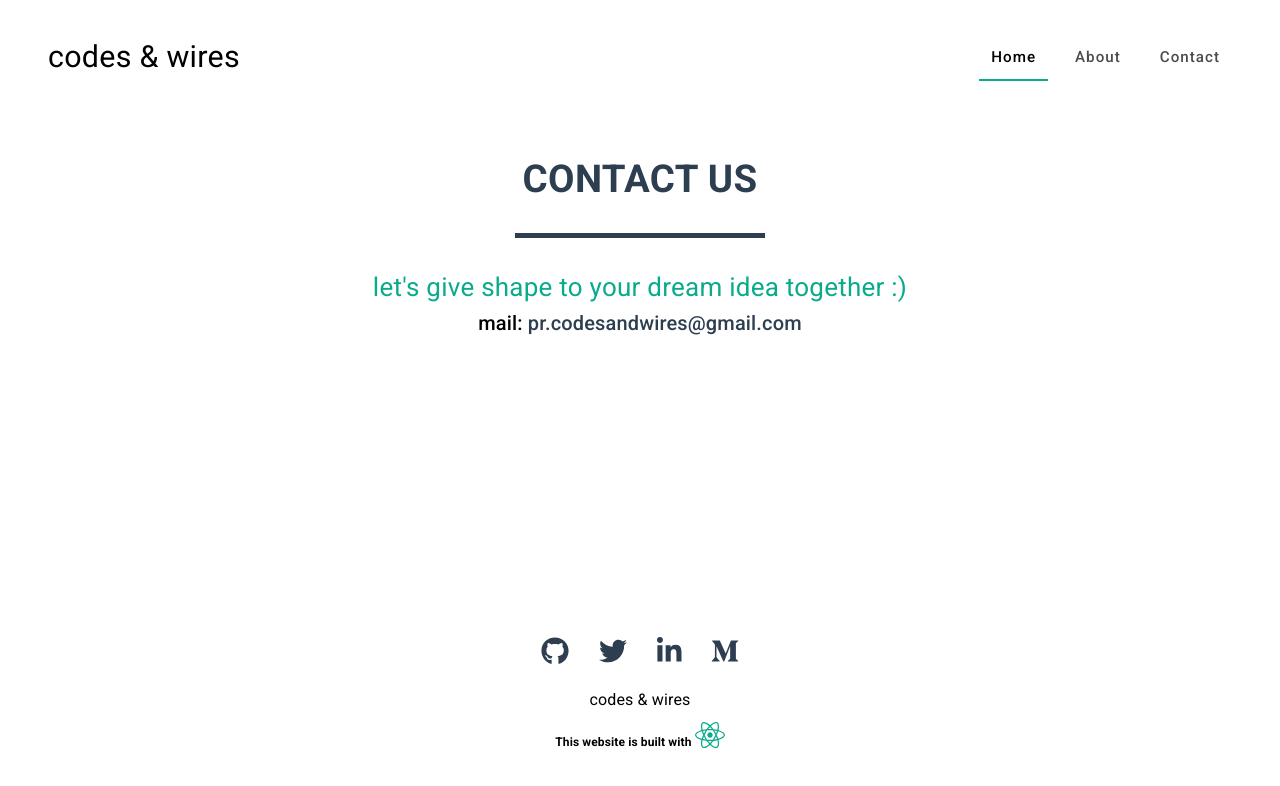
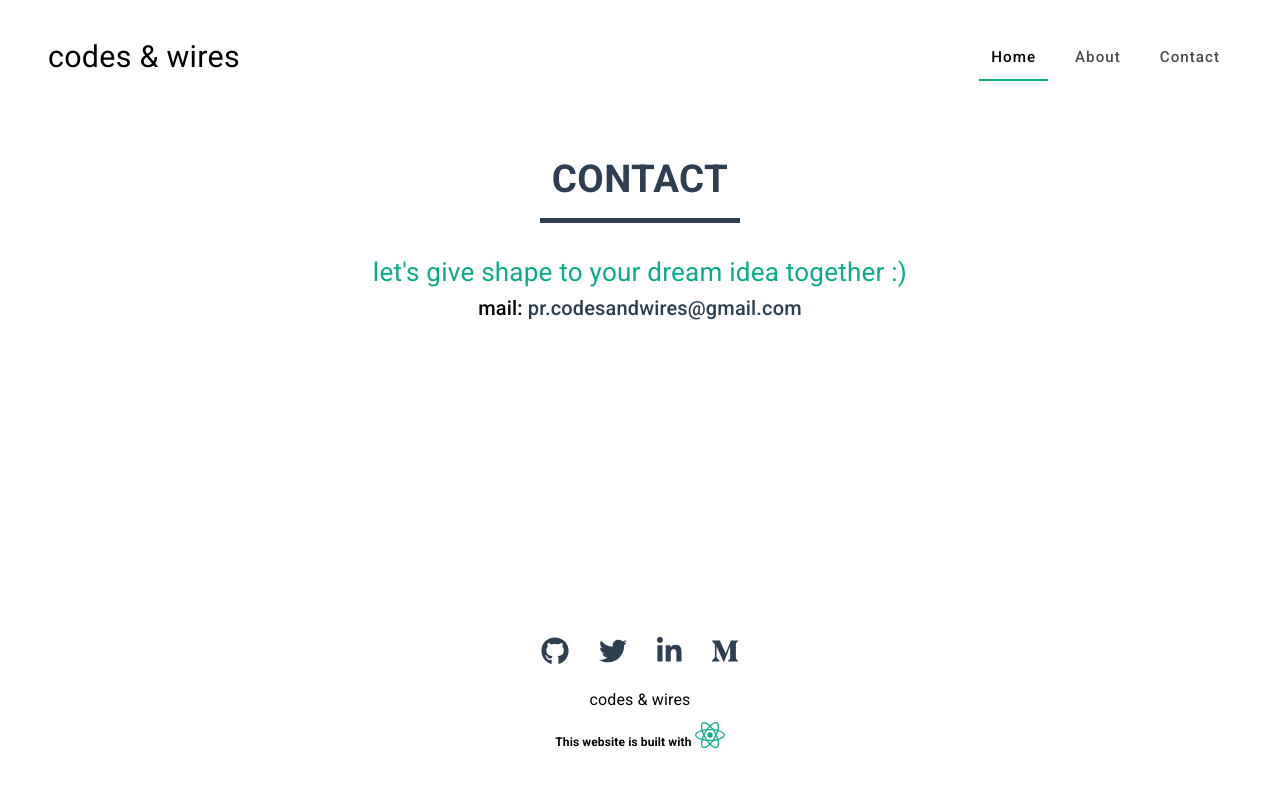
Before and after one commit to aritraChatterjee/codes-and-wires, a React (Create React App) app: page /contact in a window 1280 px wide. Shown: the top 786 px of the page. Built offline with nearby package versions, Linux system fonts and the light colour scheme; the HTML template or start-up script is replaced by a standard one.

Commit message:
updated contact

```diff
--- a/src/Contact.tsx
+++ b/src/Contact.tsx
@@ -7,9 +7,9 @@ import { Typography, Link } from '@material-ui/core';
 const useStyles = makeStyles((theme) => ({
     starPrimary: {
         borderColor: theme.palette.primary.main,
-        margin: '25px auto 30px',
+        margin: '10px auto 30px',
         padding: 0,
-        maxWidth: '250px',
+        maxWidth: '200px',
         border: 0,
         borderTop: 'solid 5px',
         textAlign: 'center'
@@ -34,7 +34,7 @@ const Contact = (props: any) => {
                     color="primary"
                     align="center"
                     className={classes.uppercase}>
-                    Contact Us
+                    Contact
                 </Typography>
                 <hr className={classes.starPrimary} />
                 <Typography
@@ -45,7 +45,7 @@ const Contact = (props: any) => {
                 </Typography>
                 <Typography variant="h6" align="center">
                     mail:{' '}
-                    <Link href="#" underline="none">
+                    <Link href="#" color="primary" underline="hover">
                         pr.codesandwires@gmail.com
                     </Link>
                 </Typography>
```
